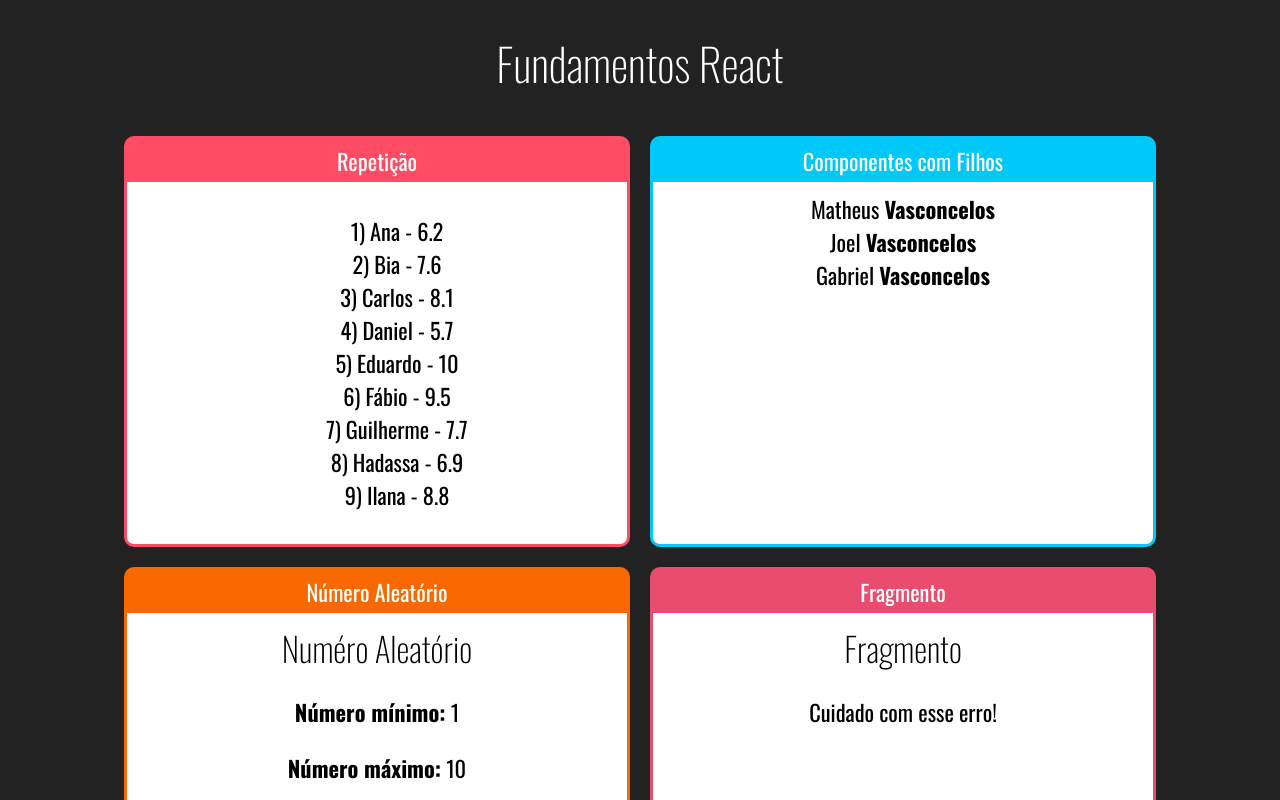
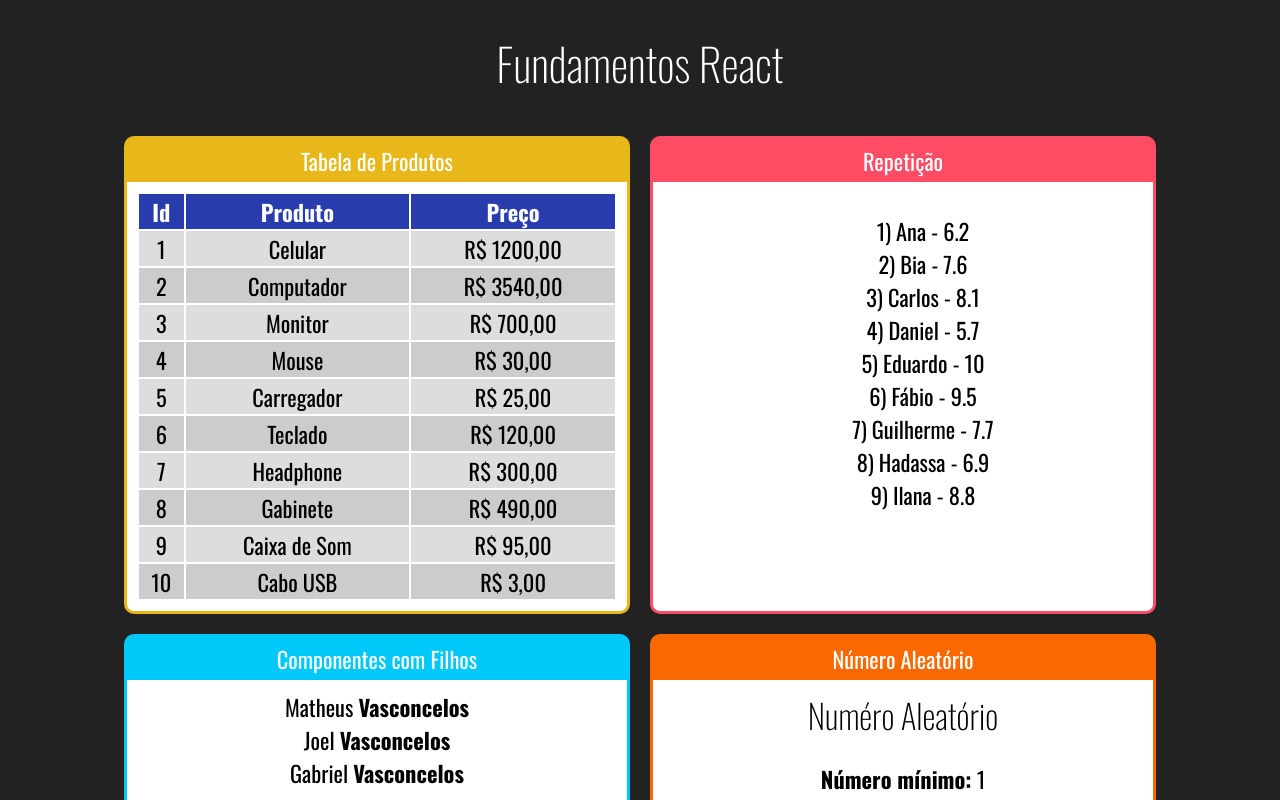
Before and after one commit to m-vasconcelos/curso-react-redux, a React (Create React App) app in the folder fundamentos/: page / in a window 1280 px wide. Shown: the top 800 px of the page. Built offline with nearby package versions, Linux system fonts and the light colour scheme.

Commit message:
Tabela de Produtos

```diff
--- a/fundamentos/src/App.jsx
+++ b/fundamentos/src/App.jsx
@@ -9,13 +9,17 @@ import Card from "./components/layout/Card"
 import Familia from "./components/basicos/Familia"
 import FamiliaMembro from "./components/basicos/FamiliaMembro"
 import ListaAlunos from "./components/repeticao/ListaAlunos"
+import TabelaProdutos from "./components/repeticao/TabelaProdutos"
 
 export default function App () {
     return (
         <div className="app">
             <h1>Fundamentos React</h1>
             <div className="cards">
-            <Card titulo="Repetição" color="#FF4C65">
+                <Card titulo="Tabela de Produtos" color="#E8B71A">
+                    <TabelaProdutos></TabelaProdutos>
+                </Card>
+                <Card titulo="Repetição" color="#FF4C65">
                     <ListaAlunos></ListaAlunos>
                 </Card>
                 <Card titulo="Componentes com Filhos" color="#00C8F8">
--- /dev/null
+++ b/fundamentos/src/components/repeticao/TabelaProdutos.css
@@ -0,0 +1,16 @@
+.tabelaProdutos table {
+    width: 100%;
+}
+
+.tabelaProdutos th {
+    background-color: #283cae;
+    color: #fff;
+}
+
+.tabelaProdutos .par {
+    background-color: #ddd;
+}
+
+.tabelaProdutos .impar {
+    background-color: #ccc;
+}
--- /dev/null
+++ b/fundamentos/src/components/repeticao/TabelaProdutos.jsx
@@ -0,0 +1,32 @@
+import React from "react"
+import produtos from "../../data/produtos"
+
+import "./TabelaProdutos.css"
+
+export default function TabelaProdutos() {
+    const prod = produtos.map((produto, i) => {
+        return (
+            <tr key={produto.id} className={i % 2 === 0 ? "par" : "impar"}>
+                <td>{produto.id}</td>
+                <td>{produto.nome}</td>
+                <td>R$ {produto.preco.toFixed(2).replace(".", ",")}</td>
+            </tr>
+        )
+    })
+    return (
+        <div className="tabelaProdutos">
+            <table>
+                <thead>
+                    <tr>
+                        <th>Id</th>
+                        <th>Produto</th>
+                        <th>Preço</th>
+                    </tr>
+                </thead>
+                <tbody>
+                    {prod  }
+                </tbody>
+            </table>
+        </div>
+    )
+}
--- /dev/null
+++ b/fundamentos/src/data/produtos.js
@@ -0,0 +1,12 @@
+export default [
+    {id: 1, nome: "Celular", preco: 1200.00},
+    {id: 2, nome: "Computador", preco: 3540.00},
+    {id: 3, nome: "Monitor", preco: 700.00},
+    {id: 4, nome: "Mouse", preco: 30.00},
+    {id: 5, nome: "Carregador", preco: 25.00},
+    {id: 6, nome: "Teclado", preco: 120.00},
+    {id: 7, nome: "Headphone", preco: 300.00},
+    {id: 8, nome: "Gabinete", preco: 490.00},
+    {id: 9, nome: "Caixa de Som", preco: 95.00},
+    {id: 10, nome: "Cabo USB", preco: 3.00}
+]
```
